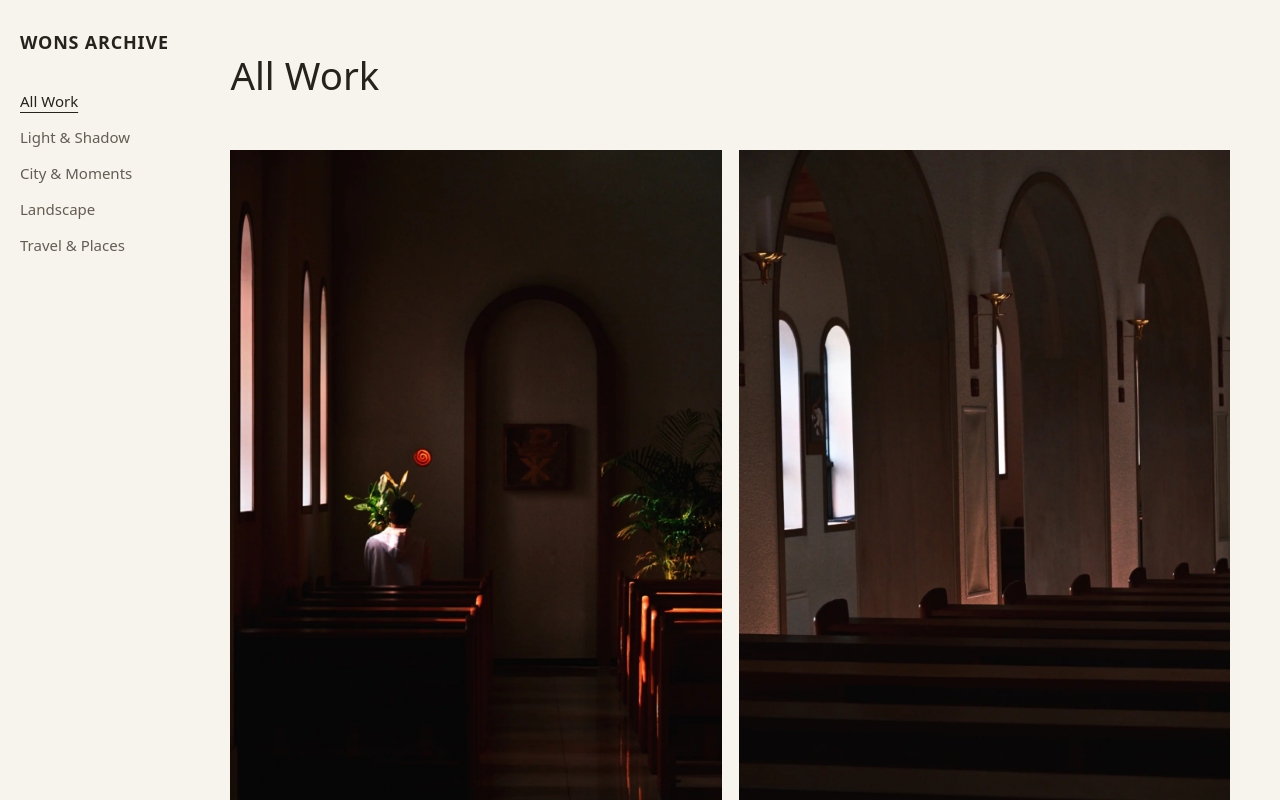
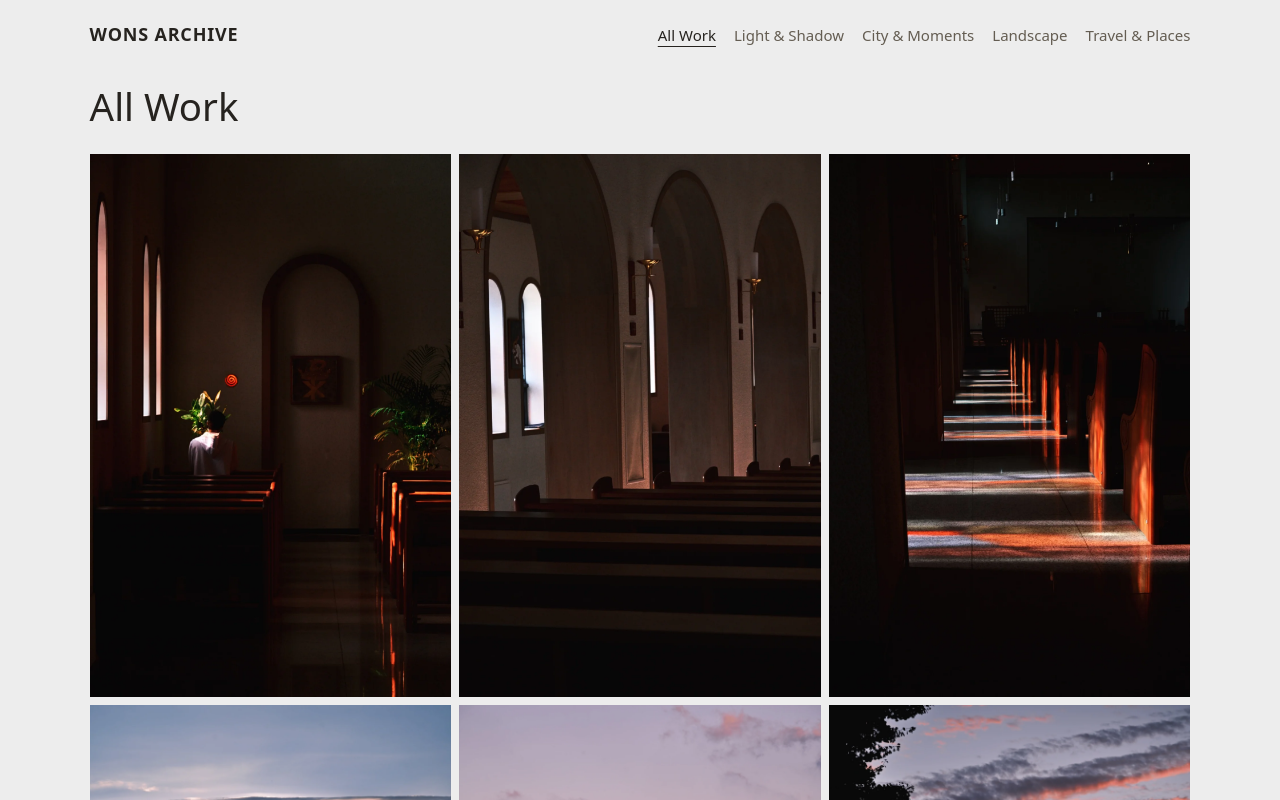
Before and after one commit to wondol2g-art/wons-archive, a plain HTML site: page index.html in a window 1280 px wide. Shown: the top 800 px of the page. Drawn offline with Linux system fonts and the light colour scheme; no server answers.

Commit message:
Add files via upload

```diff
--- a/index.html
+++ b/index.html
@@ -3,11 +3,11 @@
 <head>
   <meta charset="utf-8">
   <meta name="viewport" content="width=device-width, initial-scale=1">
-  <meta name="theme-color" content="#f7f4ed">
+  <meta name="theme-color" content="#ededed">
   <meta name="description" content="WONS ARCHIVE photography portfolio">
   <title>WONS ARCHIVE</title>
-  <link rel="stylesheet" href="style.css?v=12">
-  <script src="script.js?v=9" defer></script>
+  <link rel="stylesheet" href="style.css?v=17">
+  <script src="script.js?v=14" defer></script>
 </head>
 <body>
   <header id="top" class="site-header">
@@ -15,7 +15,9 @@
     <nav id="filters" class="filters" aria-label="Photo categories"></nav>
   </header>
   <main id="works" aria-labelledby="galleryTitle">
-    <h2 id="galleryTitle" class="gallery-title" aria-live="polite">All Work</h2>
+    <header class="gallery-intro" aria-live="polite" aria-atomic="true">
+      <h2 id="galleryTitle" class="gallery-title">All Work</h2>
+    </header>
     <div id="gallery" class="gallery"></div>
     <noscript>Enable JavaScript to view the gallery.</noscript>
   </main>
--- a/script.js
+++ b/script.js
@@ -144,7 +144,7 @@ const OWNER='wondol2g-art', REPO='wons-archive';
 const EXT=/\.(jpe?g|png|webp|gif|avif)$/i;
 let photos = [...originalPhotos];
 let selected = 'ALL';
-const photosPerRow = 2;
+const photosPerRow = 3;
 let lightboxPhotos = [];
 let activeIndex = 0;
 const gallery = document.getElementById('gallery');
@@ -154,12 +154,12 @@ const boxImage = document.getElementById('lightboxImage');
 const boxCaption = document.getElementById('lightboxCaption');
 const known = new Map(originalPhotos.map(photo => [photo.src.toLowerCase(), photo]));
 const categories = new Map([
-  ['ALL', 'All Work'],
-  ['LIGHT & SHADOW', 'Light & Shadow'],
-  ['CITY & MOMENTS', 'City & Moments'],
-  ['LANDSCAPE', 'Landscape'],
-  ['TRAVEL & PLACES', 'Travel & Places'],
-  ['NEW PHOTOGRAPHS', 'New Photographs'],
+  ["ALL", "All Work"],
+  ["LIGHT & SHADOW", "Light & Shadow"],
+  ["CITY & MOMENTS", "City & Moments"],
+  ["LANDSCAPE", "Landscape"],
+  ["TRAVEL & PLACES", "Travel & Places"],
+  ["NEW PHOTOGRAPHS", "New Photographs"],
 ]);
 
 function draw() {
@@ -169,8 +169,8 @@ function draw() {
   if (!available.some(([category]) => category === selected)) selected = 'ALL';
 
   const galleryTitle = document.getElementById('galleryTitle');
-  const title = categories.get(selected);
-  if (galleryTitle.textContent !== title) galleryTitle.textContent = title;
+  const label = categories.get(selected);
+  if (galleryTitle.textContent !== label) galleryTitle.textContent = label;
 
   const restoreFilterFocus = filters.contains(document.activeElement);
   filters.replaceChildren();
@@ -191,26 +191,11 @@ function draw() {
   }
 
   const visible = selected === 'ALL' ? photos : photos.filter(photo => photo.category === selected);
-  const groups = new Map();
-  for (const photo of visible) {
-    const orientation = Math.sign(photo.width - photo.height);
-    if (!groups.has(orientation)) groups.set(orientation, []);
-    groups.get(orientation).push(photo);
-  }
-  const rows = [];
-  for (const group of groups.values()) {
-    for (let start = 0; start < group.length; start += photosPerRow) {
-      rows.push(group.slice(start, start + photosPerRow));
-    }
-  }
-  const orderedPhotos = rows.flat();
   gallery.replaceChildren();
-  let offset = 0;
-  for (const rowPhotos of rows) {
+  for (let start = 0; start < visible.length; start += photosPerRow) {
+    const rowPhotos = visible.slice(start, start + photosPerRow);
     const row = document.createElement('div');
     row.className = 'photo-row';
-    const start = offset;
-    offset += rowPhotos.length;
     const ratios = rowPhotos.map(photo => photo.width && photo.height ? photo.width / photo.height : 1);
     const sizeColumns = () => {
       row.style.setProperty('--photo-columns', ratios.map(ratio => `minmax(0, ${ratio}fr)`).join(' '));
@@ -236,7 +221,7 @@ function draw() {
       }
       card.append(image);
       card.addEventListener('click', () => {
-        lightboxPhotos = orderedPhotos;
+        lightboxPhotos = visible;
         showPhoto(start + index);
         box.showModal();
         document.body.style.overflow = 'hidden';
--- a/style.css
+++ b/style.css
@@ -3,32 +3,35 @@
   color-scheme: light;
   font-family: system-ui, sans-serif;
   color: #26231f;
-  background: #f7f4ed;
+  background: #ededed;
 }
 body {
-  display: grid;
-  grid-template-columns: clamp(184px, 18vw, 256px) minmax(0, 1fr);
+  --page-gutter: clamp(32px, 7vw, 120px);
   margin: 0;
 }
+.site-header, main {
+  max-width: 1680px;
+  margin-inline: auto;
+  padding-inline: var(--page-gutter);
+}
 .site-header {
-  position: sticky;
-  top: 0;
-  align-self: start;
-  max-height: 100dvh;
-  overflow-y: auto;
-  padding: 30px 20px;
+  display: flex;
+  align-items: baseline;
+  justify-content: space-between;
+  flex-wrap: wrap;
+  gap: 12px 28px;
+  padding-block: 22px 16px;
 }
 h1 {
-  margin: 0 0 34px;
+  margin: 0;
   font-size: 1.125rem;
   font-weight: 650;
   letter-spacing: .045em;
 }
 .filters {
   display: flex;
-  flex-direction: column;
-  align-items: flex-start;
-  gap: 10px;
+  flex-wrap: wrap;
+  gap: 6px 18px;
 }
 button {
   color: inherit;
@@ -50,18 +53,20 @@ button {
   text-underline-offset: .3em;
 }
 main { min-width: 0; }
-main { padding-inline-end: 50px; }
+.gallery-intro {
+  display: grid;
+  align-content: center;
+  justify-items: start;
+  padding-block: 16px 22px;
+}
 .gallery-title {
-  display: flex;
-  align-items: center;
-  min-height: 150px;
   margin: 0;
   font-size: clamp(1.5rem, 3vw, 2.5rem);
   font-weight: 500;
 }
 .gallery, .photo-row {
   display: grid;
-  gap: 17px;
+  gap: 8px;
 }
 .photo-row {
   grid-template-columns: var(--photo-columns, minmax(0, 1fr));
@@ -124,9 +129,8 @@ main { padding-inline-end: 50px; }
 .lightbox-close { position: absolute; top: 8px; right: 12px; }
 
 @media (max-width: 640px) {
-  body { display: block; }
-  .site-header { position: static; padding: 16px 12px; }
-  h1 { margin-bottom: 10px; }
-  .filters { flex-flow: row wrap; gap: 6px 14px; }
+  body { --page-gutter: 16px; }
+  .site-header { padding-block: 16px 12px; }
+  .filters { gap: 6px 14px; }
   .photo-row { grid-template-columns: minmax(0, 1fr); }
 }
```
Also changed, not shown: 1 other file.
